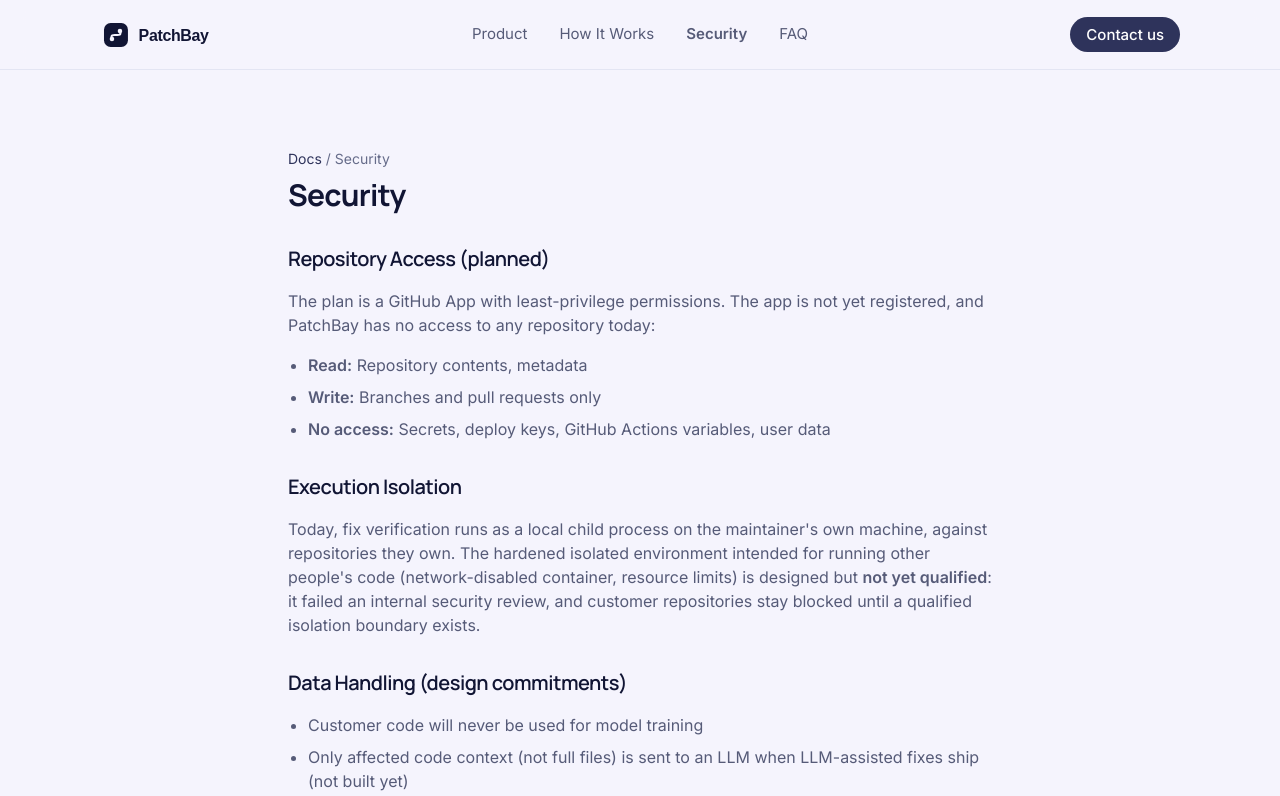
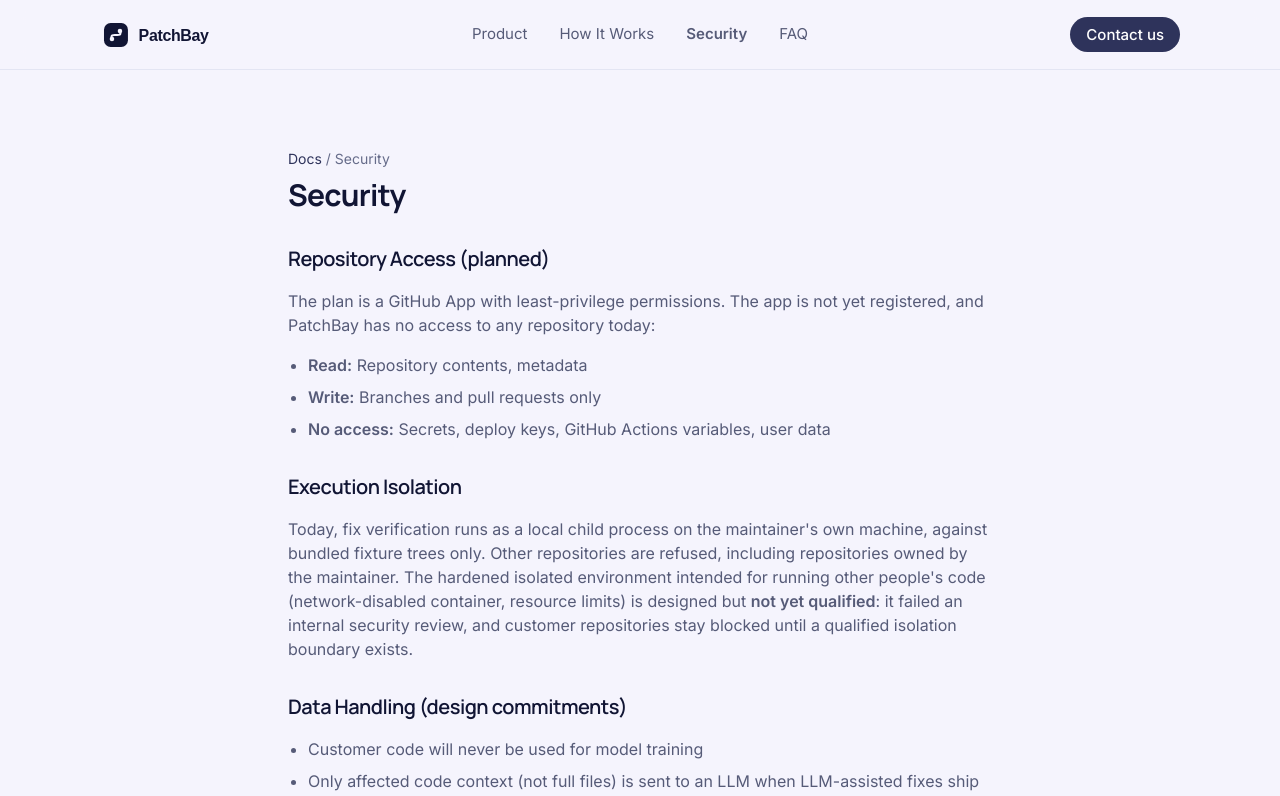
Before and after one commit to Nitish-1303/Patchversion, a Next.js app in the folder packages/site/: page /docs/security in a window 1280 px wide. Shown: the top 796 px of the page. Built offline with nearby package versions, Linux system fonts and the light colour scheme.

Commit message:
Update page.tsx

```diff
--- a/packages/site/src/app/docs/security/page.tsx
+++ b/packages/site/src/app/docs/security/page.tsx
@@ -22,7 +22,8 @@ export default function DocsSecurityPage() {
           <h2 className="text-xl font-semibold mb-4">Execution Isolation</h2>
           <p className="text-text-secondary mb-4">
             Today, fix verification runs as a local child process on the maintainer&apos;s own
-            machine, against repositories they own. The hardened isolated environment intended for
+            machine, against bundled fixture trees only. Other repositories are refused, including
+            repositories owned by the maintainer. The hardened isolated environment intended for
             running other people&apos;s code (network-disabled container, resource limits) is
             designed but <strong>not yet qualified</strong>: it failed an internal security review,
             and customer repositories stay blocked until a qualified isolation boundary exists.
```
